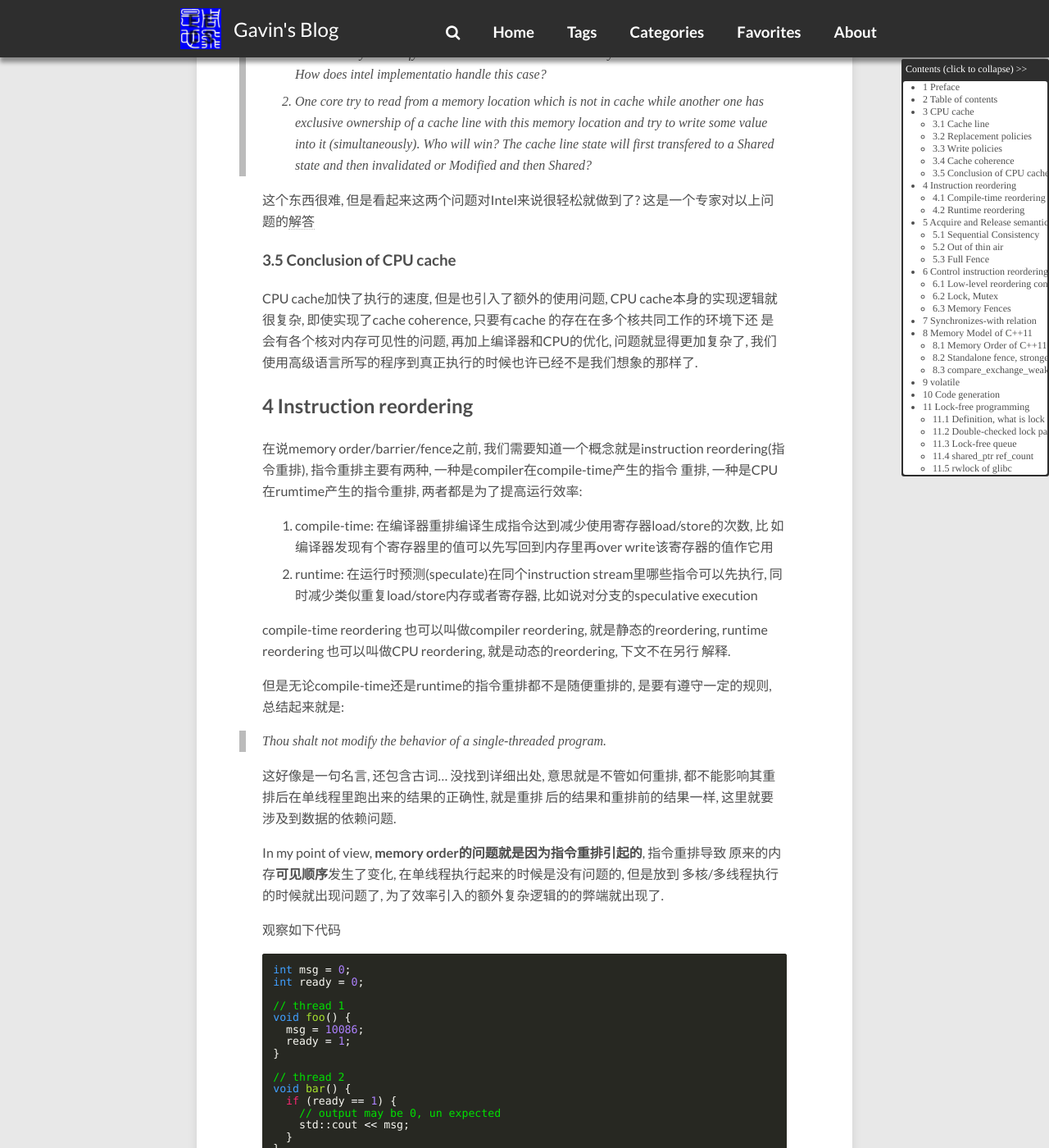
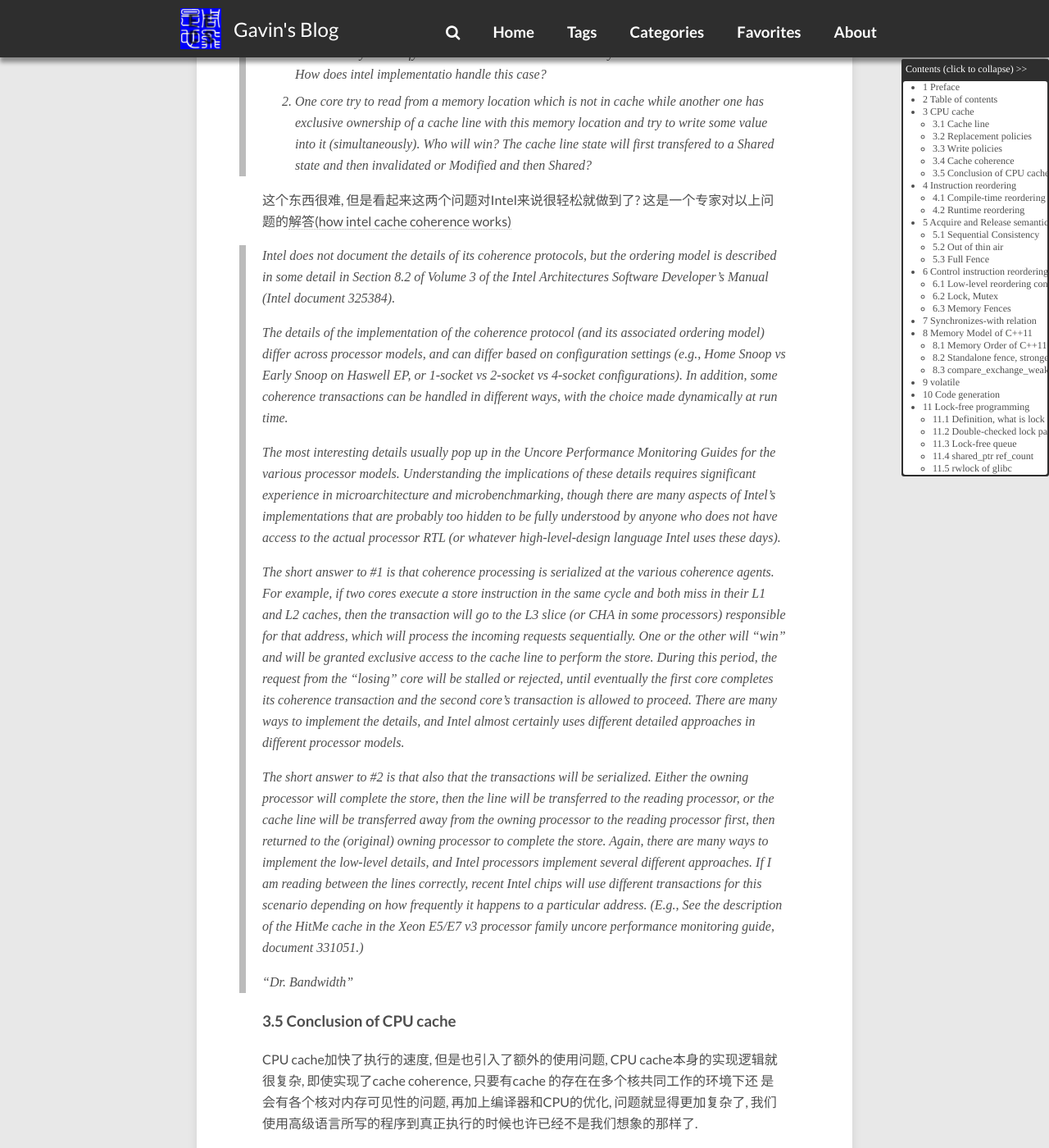
Before and after one commit to gavinchou/gavinchou.github.io, a Jekyll site: the page built from _posts/2019-05-01-memory-ordering.md, in a window 1280 px wide and 1400 px high, scrolled down 7076 px. Shown: the whole window at 82% size. Built offline with Jekyll 4.4.1, drawn with Linux system fonts in a browser that asks for light colours; comment, search, counter and statistics services are not loaded; some of the changed text lies outside the part shown.

Commit message:
Update utf8 and fix bug in memory ordering

````diff
--- a/_posts/2019-05-01-memory-ordering.md
+++ b/_posts/2019-05-01-memory-ordering.md
@@ -187,7 +187,53 @@ cache line的值都能达到一致的状态, 这个有点类似于分布式中
 > 	 invalidated or Modified and then Shared?
 
 这个东西很难, 但是看起来这两个问题对Intel来说很轻松就做到了?
-这是一个专家对以上问题的[解答](#how intel cache coherence works)
+这是一个专家对以上问题的[解答(how intel cache coherence works)](#how intel cache coherence works)
+
+> Intel does not document the details of its coherence protocols, but the
+> ordering model is described in some detail in Section 8.2 of Volume 3 of the
+> Intel Architectures Software Developer's Manual (Intel document 325384).
+>
+> The details of the implementation of the coherence protocol (and its
+> associated ordering model) differ across processor models, and can differ
+> based on configuration settings (e.g., Home Snoop vs Early Snoop on Haswell
+> EP, or 1-socket vs 2-socket vs 4-socket configurations).  In addition, some
+> coherence transactions can be handled in different ways, with the choice made
+> dynamically at run time.
+>
+> The most interesting details usually pop up in the Uncore Performance
+> Monitoring Guides for the various processor models.  Understanding the
+> implications of these details requires significant experience in
+> microarchitecture and microbenchmarking, though there are many aspects of
+> Intel's implementations that are probably too hidden to be fully understood by
+> anyone who does not have access to the actual processor RTL (or whatever
+> high-level-design language Intel uses these days).
+>
+> The short answer to #1 is that coherence processing is serialized at the
+> various coherence agents.  For example, if two cores execute a store
+> instruction in the same cycle and both miss in their L1 and L2 caches, then
+> the transaction will go to the L3 slice (or CHA in some processors)
+> responsible for that address, which will process the incoming requests
+> sequentially.  One or the other will "win" and will be granted exclusive
+> access to the cache line to perform the store.  During this period, the
+> request from the "losing" core will be stalled or rejected, until eventually
+> the first core completes its coherence transaction and the second core's
+> transaction is allowed to proceed.   There are many ways to implement the
+> details, and Intel almost certainly uses different detailed approaches in
+> different processor models.
+>
+> The short answer to #2 is that also that the transactions will be serialized.
+> Either the owning processor will complete the store, then the line will be
+> transferred to the reading processor, or the cache line will be transferred
+> away from the owning processor to the reading processor first, then returned
+> to the (original) owning processor to complete the store.  Again, there are
+> many ways to implement the low-level details, and Intel processors implement
+> several different approaches.  If I am reading between the lines correctly,
+> recent Intel chips will use different transactions for this scenario depending
+> on how frequently it happens to a particular address.  (E.g., See the
+> description of the HitMe cache in the Xeon E5/E7 v3 processor family uncore
+> performance monitoring guide, document 331051.)
+>
+> "Dr. Bandwidth"
 
 ### 3.5 Conclusion of CPU cache
 
@@ -1969,7 +2015,7 @@ control_block_ptr->refs.fetch_add(1, memory_order_relaxed);
 Decrement
 
 ```c++
-if (control_block_ptr->refs
+if (!control_block_ptr->refs
       .fetch_sub(1, memory_order_acq_rel)) { // key
   delete control_block_ptr;
 }
@@ -1981,10 +2027,10 @@ Decrement can be `acq_rel` (both acq+rel necessary, probably sufficient).
 
 Let's analyse the wrong one that `fetch_sub` uses pure `memory_order_release`.
 
-VS2012's bug with ARM architecture, x86-64 is much stronger they are OK with it.
-
-```c++
-if (control_block_ptr->refs
+VS2012's bug with ARM architecture, x86-64 is much stronger it's OK with it.
+
+```c++
+if (!control_block_ptr->refs
       .fetch_sub(1, memory_order_release)) { // buggy
   delete control_block_ptr;
 }
@@ -1995,7 +2041,7 @@ e.g, wrong memory order, pure `release`, consider 2 threads need to decrement
 ```
 // Thread 1, 2->1                      |    // Thread 2, 1 -> 0
 // A: use of object                    |    :::
-if (control_block_ptr->refs            |    if (control_block_ptr->refs
+if (!control_block_ptr->refs           |    if (!control_block_ptr->refs
       .fetch_sub(                      |          .fetch_sub(
         1, memory_order_release)) {    |            1, memory_order_release)) {
   // branch not taken                  |       delete control_block_ptr; // B
````
Also changed, not shown: other parts of _posts/2019-05-01-memory-ordering.md (+1 -1 lines), _posts/2017-10-30-unicode-summary.md (+40 -4 lines).
